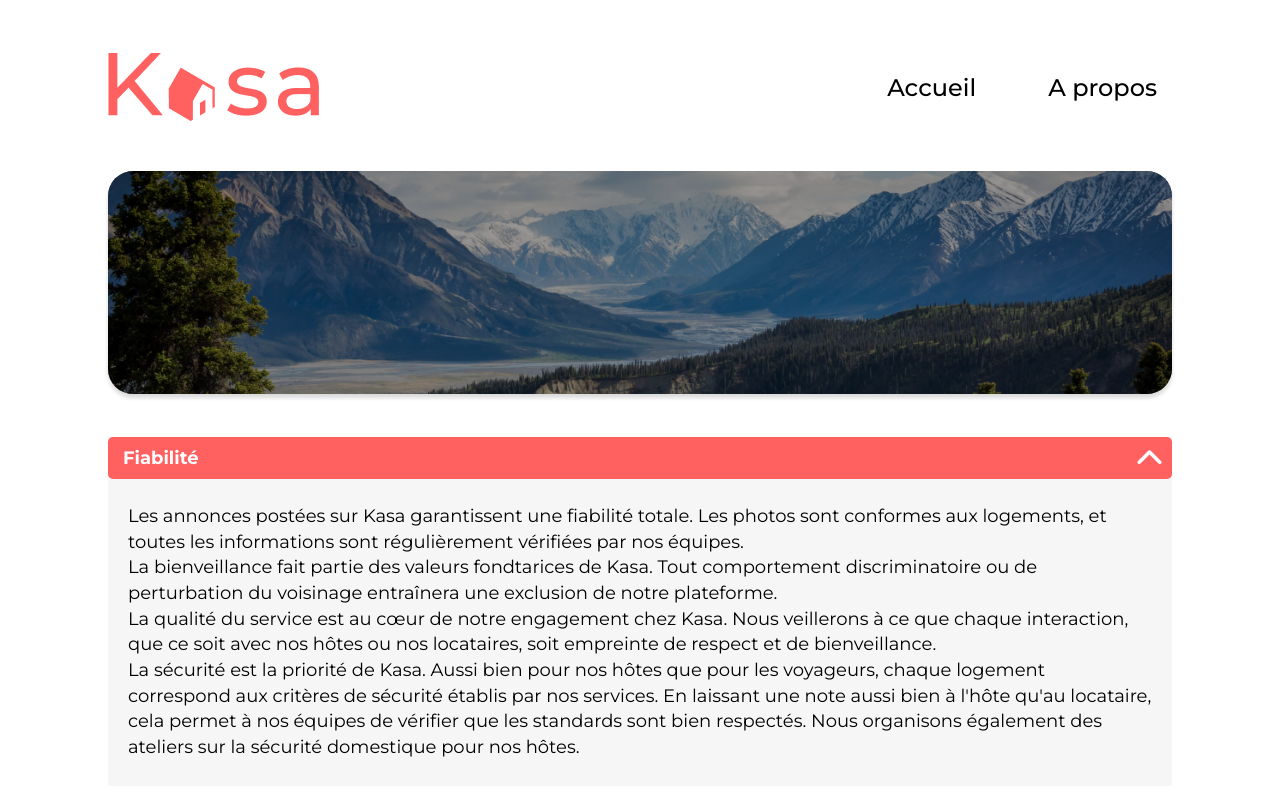
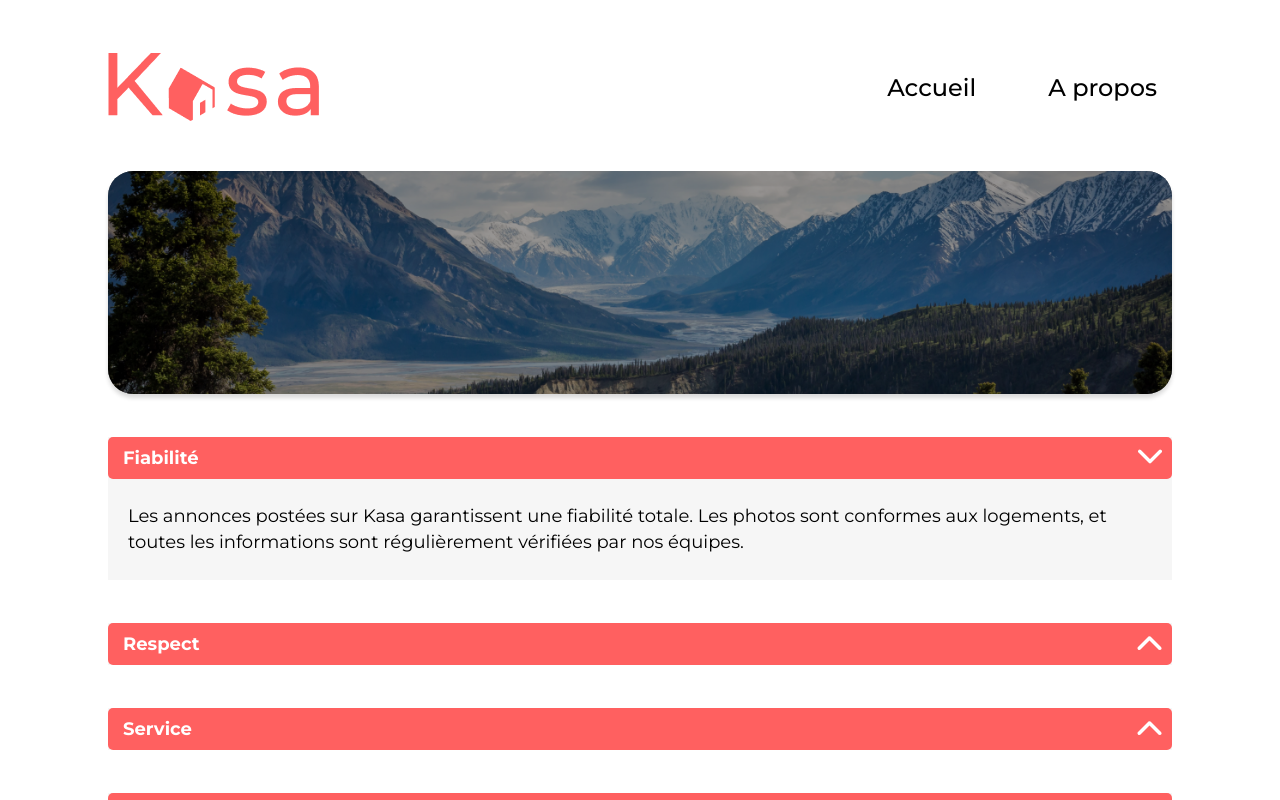
Before and after one commit to laure-ld/kasa, a React (Vite) app: page /apropos in a window 1280 px wide. Both pictures are taken after a click on the button 1149 px from the left and 458 px from the top of the page. Shown: the top 800 px of the page. Built offline with nearby package versions, Linux system fonts and the light colour scheme.

Commit message:
Ajustement des function affichage du text avec btn

```diff
--- a/src/jsx/Paragraphe.jsx
+++ b/src/jsx/Paragraphe.jsx
@@ -1,20 +1,18 @@
 import React from "react";
-import PropTypes from 'prop-types';
-import data from '../paragraph.json';
-import '../styles/apropos.scss';
+import PropTypes from "prop-types";
+import data from "../paragraph.json";
+import "../styles/apropos.scss";
 
-function Paragraphe({isOpen}) {
-
+function Paragraphe({ index, isOpen }) {
     return (
         <div className="text" style={{ display: isOpen ? "block" : "none" }}>
-            {data.map((item) => (
-                isOpen && <p key={item.id}>{item.description}</p>
-            ))}
+            <p>{data[index]?.description}</p>
         </div>
-    )
+    );
 }
 
 Paragraphe.propTypes = {
+    index: PropTypes.number.isRequired,
     isOpen: PropTypes.bool.isRequired,
 };
 
--- a/src/jsx/apropos.jsx
+++ b/src/jsx/apropos.jsx
@@ -1,12 +1,11 @@
-import paysage from '../assets/paysage.png';
-import '../styles/apropos.scss';
-import Button from './button';
-import React from "react";
-import Paragraphe from './Paragraphe';
-import { useState } from 'react';
+import React, { useState } from "react";
+import paysage from "../assets/paysage.png";
+import "../styles/apropos.scss";
+import Button from "./button";
+import Paragraphe from "./Paragraphe";
 
 function About() {
-    const [openSections, setOpenSections] = useState([false, false, false, false]);
+    const [openSections, setOpenSections] = useState([]);
 
     const toggleSection = (index) => {
         if (openSections.includes(index)) {
@@ -22,17 +21,19 @@ function About() {
                 <img src={paysage} alt="photo d'une falaise en bord de mer" />
             </div>
             {["Fiabilité", "Respect", "Service", "Sécurité"].map((title, index) => (
-                <div key={index} className='container'>
-                    <div className='titre'>
+                <div key={index} className="container">
+                    <div className="titre">
                         <h3>{title}</h3>
-                        <Button className='effect' onClick={() => toggleSection(index)} isOpen={openSections[index]} />
+                        <Button
+                            onClick={() => toggleSection(index)}
+                            isOpen={openSections.includes(index)}
+                        />
                     </div>
-                    <Paragraphe isOpen={openSections.includes(index)} />
+                    <Paragraphe index={index} isOpen={openSections.includes(index)} />
                 </div>
             ))}
         </section>
     );
 }
 
-
 export default About;
--- a/src/jsx/button.jsx
+++ b/src/jsx/button.jsx
@@ -1,20 +1,23 @@
-import vite from '../assets/vite.png';
-import Vector from '../assets/Vector.png';
-import React from 'react';
-import PropTypes from 'prop-types';
-import '../styles/apropos.scss';
+import React from "react";
+import PropTypes from "prop-types";
+import vite from "../assets/vite.png";
+import Vector from "../assets/Vector.png";
+import "../styles/apropos.scss";
 
-function Button({onClick,isOpen}) {
-    return  <button className='button' onClick={() => { onClick(); }}>
-                <img
-                    src={isOpen ? vite : Vector}
-                    alt={isOpen ? "Image ouverte" : "Image fermée"}>
-                </img>
-            </button>;
+function Button({ onClick, isOpen }) {
+    return (
+        <button className="button" onClick={onClick}>
+            <img
+                src={isOpen ? vite : Vector}
+                alt={isOpen ? "Image ouverte" : "Image fermée"}
+            />
+        </button>
+    );
 }
 
 Button.propTypes = {
     onClick: PropTypes.func.isRequired,
     isOpen: PropTypes.bool.isRequired,
 };
+
 export default Button;
```
